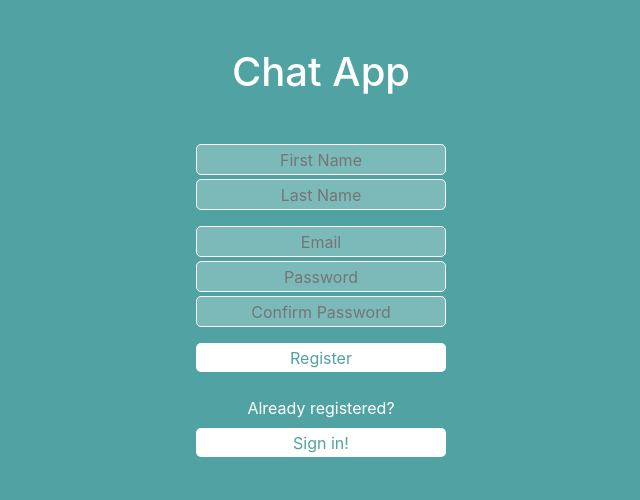
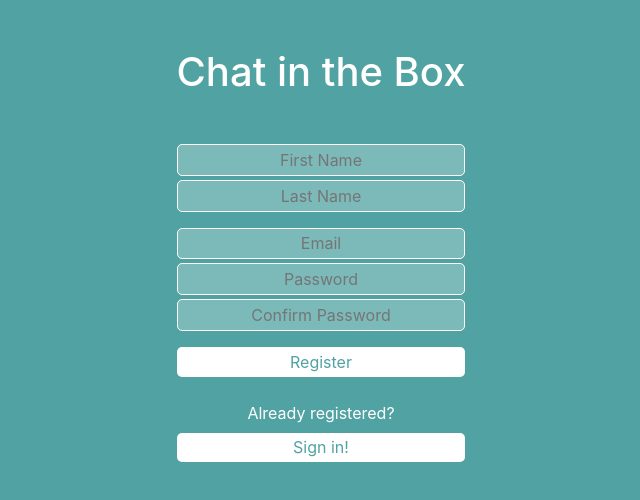
Before and after one commit to PBara7a/chat-app-client, a React (Create React App) app: page / in a window 1280 px wide. Both pictures are taken after a click on the button "Sign up!". Shown: the top 500 px of the page, without its empty margins (319-959 px from the left). Built offline with nearby package versions, Linux system fonts and the light colour scheme; no server answers.

Commit message:
Login functionality.

```diff
--- a/src/App.css
+++ b/src/App.css
@@ -12,6 +12,10 @@
   border: 1px solid var(--primary-color);
   border-radius: 5px;
   padding: 1%;
+}
+
+.input-custom__wrong {
+  background-color: var(--alert-color);
 }
 
 .btn-custom {
--- a/src/components/Login/LoginPage.js
+++ b/src/components/Login/LoginPage.js
@@ -7,7 +7,7 @@ const LoginPage = () => {
   return (
     <>
       <div className="mb-5">
-        <h1>Chat App</h1>
+        <h1>Chat in the Box</h1>
       </div>
 
       <UserForm isRegistered={isRegistered} />
--- a/src/components/Login/UserForm.js
+++ b/src/components/Login/UserForm.js
@@ -12,11 +12,18 @@ const UserForm = ({ isRegistered }) => {
     email: "",
   });
 
+  const passwordsMatch = formData.password === confirmPassword;
+
   let navigate = useNavigate();
 
   const handleSubmit = async (e) => {
     e.preventDefault();
 
+    if (!isRegistered && passwordsMatch) registerUser();
+    else if (isRegistered) login();
+  };
+
+  const registerUser = async () => {
     const newUser = {
       first_name: formData.firstName,
       last_name: formData.lastName,
@@ -26,6 +33,23 @@ const UserForm = ({ isRegistered }) => {
 
     try {
       const res = await client.post("/users", newUser, false);
+
+      localStorage.setItem(
+        process.env.REACT_APP_USER_TOKEN,
+        res.data.data.token
+      );
+
+      navigate("./home", { replace: true });
+    } catch (e) {
+      console.error(e.response.data);
+    }
+  };
+
+  const login = async () => {
+    const user = { email: formData.email, password: formData.password };
+
+    try {
+      const res = await client.post("/", user, false);
 
       localStorage.setItem(
         process.env.REACT_APP_USER_TOKEN,
@@ -71,7 +95,7 @@ const UserForm = ({ isRegistered }) => {
         </Form.Group>
       )}
 
-      <Form.Group className="mb-3">
+      <Form.Group className={passwordsMatch ? "mb-3" : "mb-1"}>
         <input
           required
           className="input-custom mb-1"
@@ -93,15 +117,24 @@ const UserForm = ({ isRegistered }) => {
         />
 
         {!isRegistered && (
+          <>
             <input
               required
-            className="input-custom"
+              className={
+                passwordsMatch
+                  ? "input-custom"
+                  : "input-custom input-custom__wrong"
+              }
               type="password"
               placeholder="Confirm Password"
               value={formData.confirmPassword}
               name="confirmPassword"
               onChange={handleChange}
             />
+            <Form.Text>
+              {!passwordsMatch && "!Passwords do not match"}
+            </Form.Text>
+          </>
         )}
       </Form.Group>
 
--- a/src/index.css
+++ b/src/index.css
@@ -2,6 +2,7 @@
   /* change this value for the background colour! */
   --bg-color: #50a3a2;
   --primary-color: #fff;
+  --alert-color: #fc6a03;
   --font-family: -apple-system, BlinkMacSystemFont, "Segoe UI", "Roboto",
     "Oxygen", "Ubuntu", "Cantarell", "Fira Sans", "Droid Sans", "Helvetica Neue",
     sans-serif;
```
Lines whose indentation alone changed are shown as unchanged.
